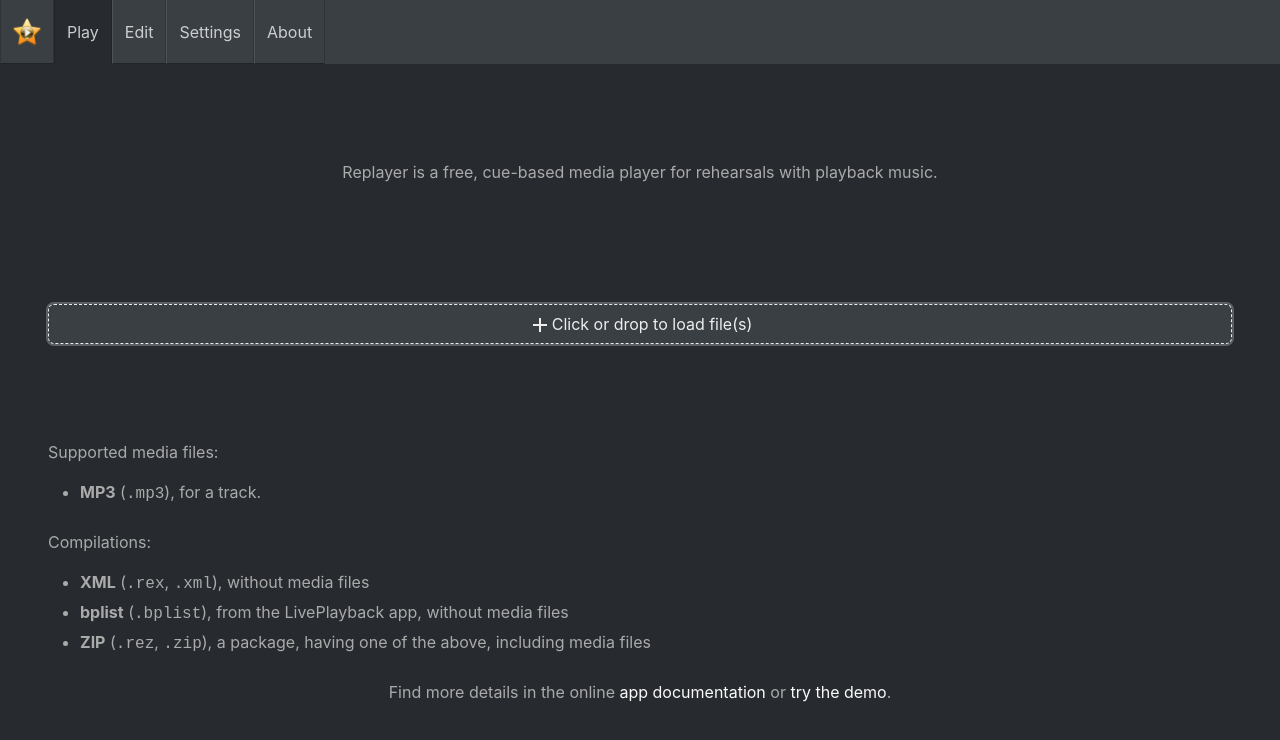
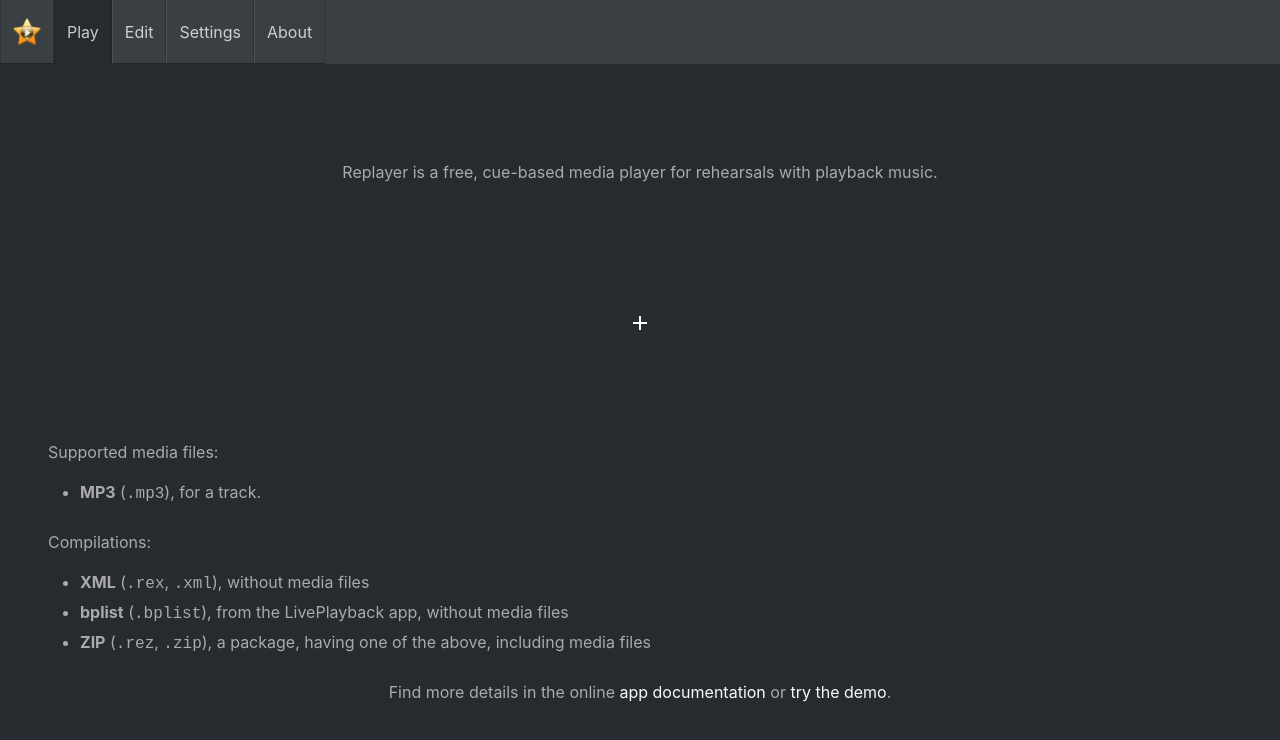
Before and after one commit to suterma/replayer-pwa, a Vue app: page /#/play in a window 1280 px wide. Shown: the top 740 px of the page. Built offline with nearby package versions, Linux system fonts and the light colour scheme; what outfront would draw is missing.

Commit message:
unobtrusive media loader expansion state

```diff
--- a/src/views/Play.vue
+++ b/src/views/Play.vue
@@ -55,15 +55,16 @@ export default defineComponent({
     data() {
         return {
             /** Whether the media drop zone is displayed in the expanded state */
-            isExpanded: true,
+            isExpanded: false,
         };
     },
-    mounted: function (): void {
-        /* Check whether a compilation (most possible having a track) is available.
-         * Then, collapse the media drop zone to keep the ui clean. */
-        if (this.hasCompilation) {
-            this.isExpanded = false;
-        }
+    watch: {
+        /** When the compilation loads or closes, update the media loader expansion accordingly
+         * @remarks When there is already something loaded, only the unobtrusive icon should be shown
+         */
+        hasCompilation(newVal): void {
+            this.isExpanded = !newVal;
+        },
     },
     computed: {
         compilation(): ICompilation {
```
